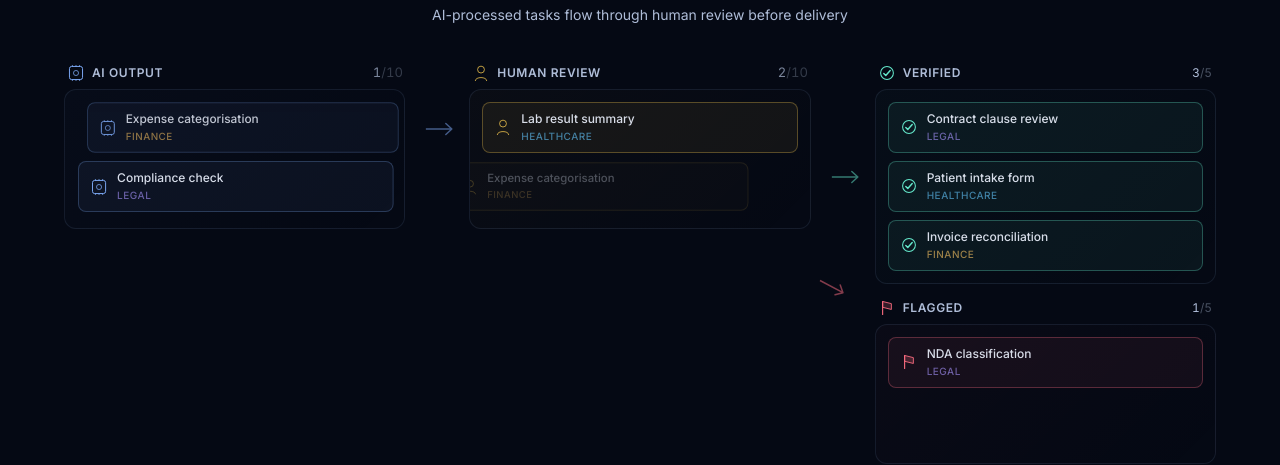
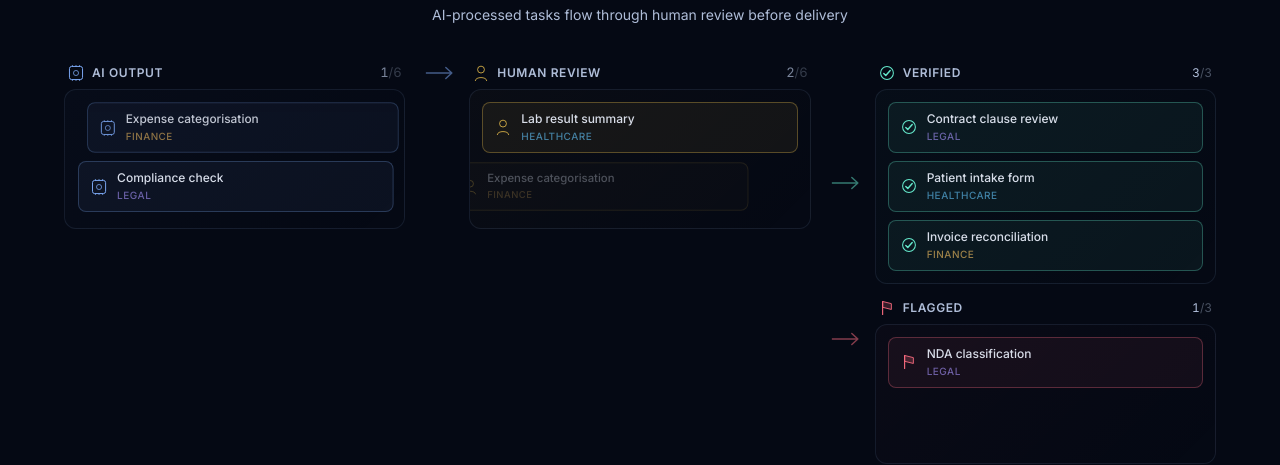
Before and after one commit to Nakul24-1/human-loops, a Next.js app: page /demo in a window 1280 px wide. Shown: the part 143-608 px from the top of the page. Built offline with nearby package versions, Linux system fonts and the light colour scheme.

Commit message:
fix: correct arrow placements and lane limits
Update arrow placements and set lane limits for clarity.

Co-authored-by: Nakul <20024616+Nakul24-1@users.noreply.github.com>

```diff
--- a/app/demo/page.tsx
+++ b/app/demo/page.tsx
@@ -33,10 +33,10 @@ const TASK_POOL: { label: string; sector: Packet["sector"] }[] = [
   { label: "Audit trail check", sector: "finance" },
 ];
 
-const MAX_INCOMING = 10;
-const MAX_REVIEWING = 10;
-const MAX_VERIFIED = 5;
-const MAX_FLAGGED = 5;
+const MAX_INCOMING = 6;
+const MAX_REVIEWING = 6;
+const MAX_VERIFIED = 3;
+const MAX_FLAGGED = 3;
 
 const FLAG_RATE = 0.25;
 
@@ -395,10 +395,14 @@ export default function FramerDemo() {
           </AnimatePresence>
         </Lane>
 
-        {/* Fork arrows */}
-        <div className="flex flex-col items-center gap-8 pt-12">
-          <Arrow color="#64e8cb" />
-          <Arrow color="#ff6e82" rotate />
+        {/* Fork arrows aligned to verified/flagged lanes */}
+        <div className="flex flex-col items-center pt-12">
+          <div className="flex h-[140px] items-center">
+            <Arrow color="#64e8cb" />
+          </div>
+          <div className="mt-4 flex h-[140px] items-center">
+            <Arrow color="#ff6e82" />
+          </div>
         </div>
 
         {/* Outcomes */}
@@ -505,12 +509,9 @@ function Lane({
   );
 }
 
-function Arrow({ color, rotate }: { color: string; rotate?: boolean }) {
+function Arrow({ color }: { color: string }) {
   return (
-    <div
-      className="flex items-center pt-14"
-      style={rotate ? { transform: "rotate(28deg)", marginTop: 8 } : undefined}
-    >
+    <div className="flex items-center">
       <motion.div
         animate={{ x: [0, 5, 0] }}
         transition={{ repeat: Infinity, duration: 1.2, ease: "easeInOut" }}
```
